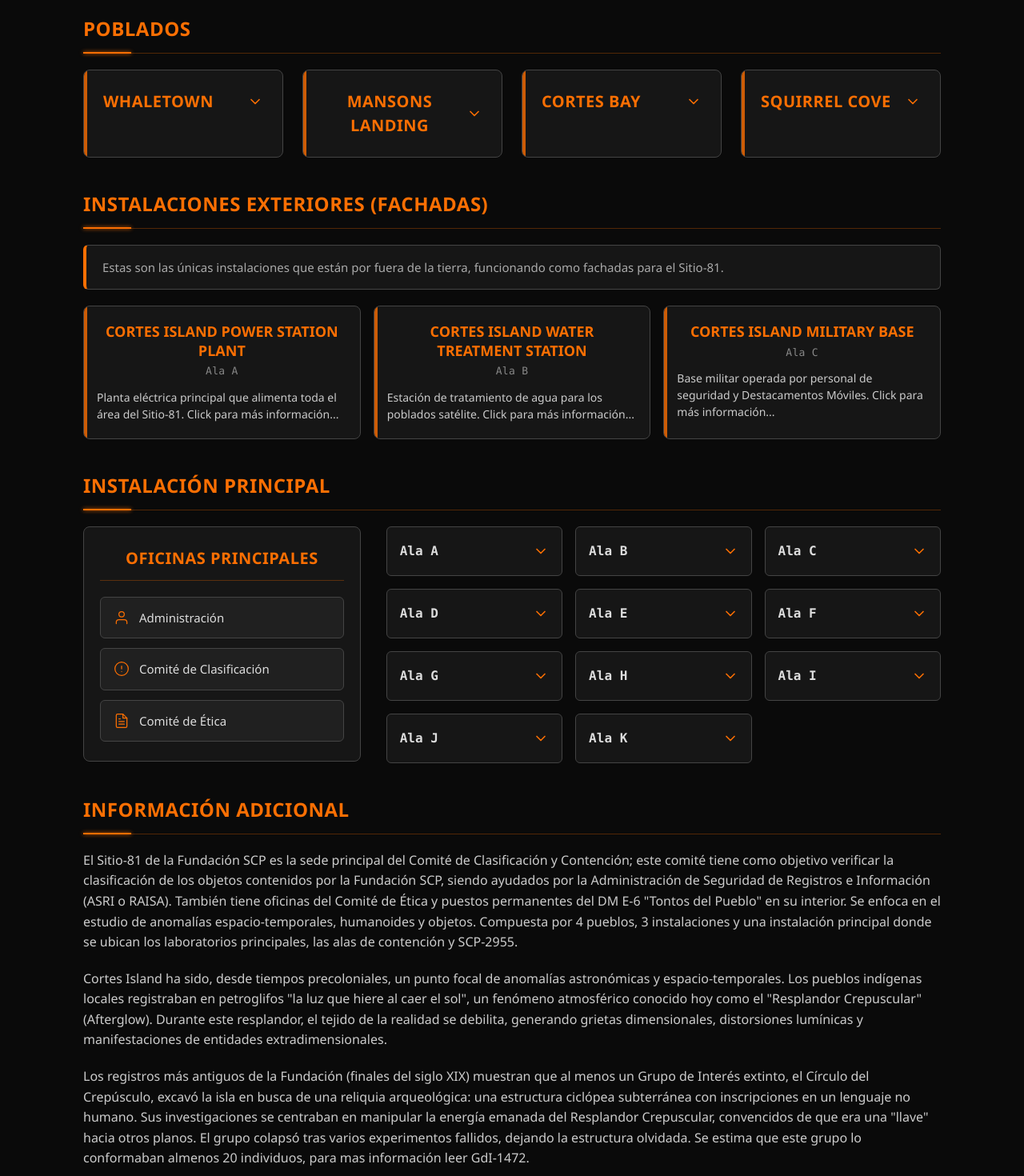
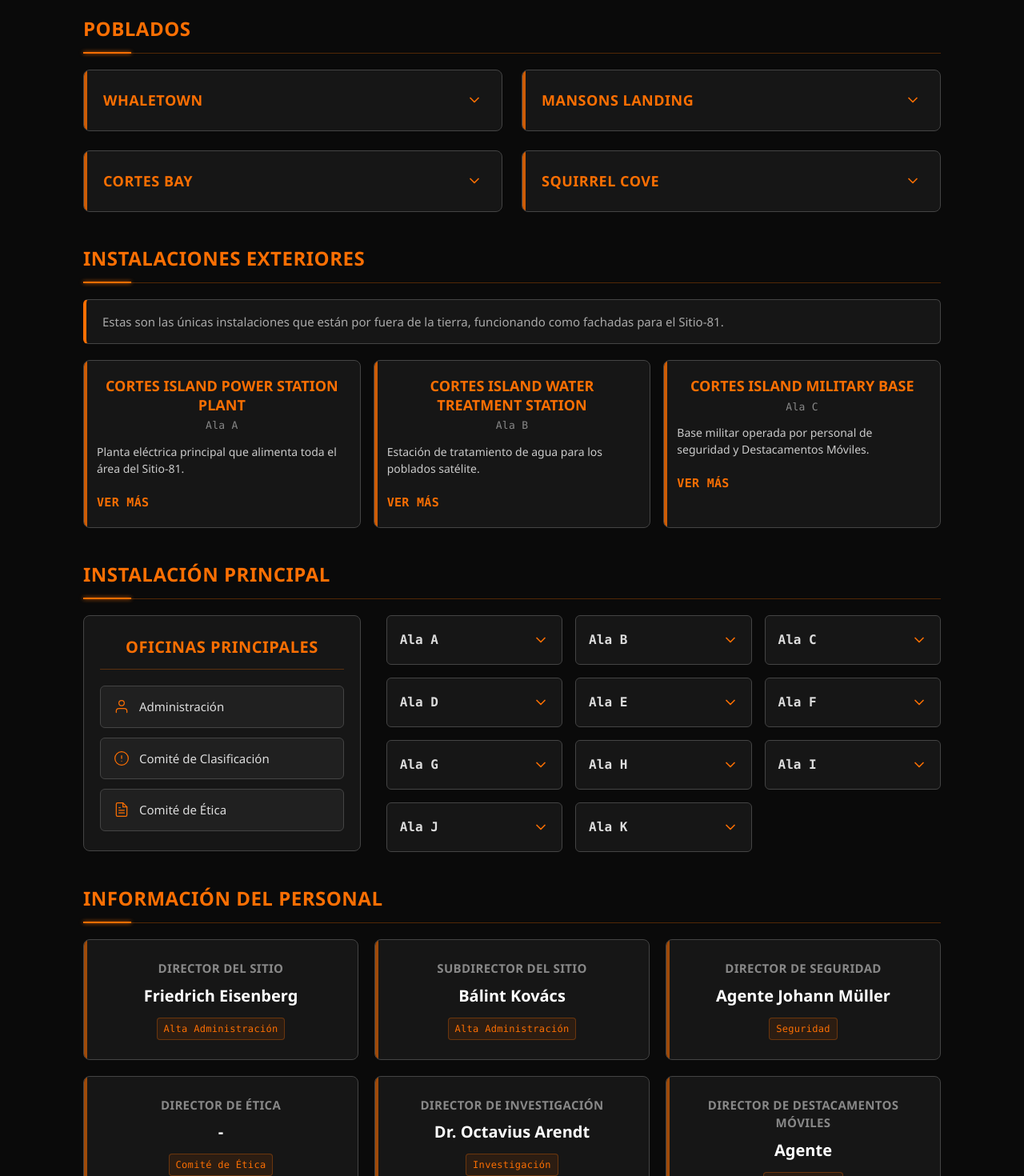
Before and after one commit to emiliano-gandini-outeda/Site-Twilight, a Vue app in the folder frontend/: page /information in a window 1280 px wide. Shown: the part 1330-2800 px from the top of the page at 80% size. Built offline with nearby package versions, Linux system fonts and the light colour scheme; no server answers.

Commit message:
Update Information.vue

```diff
--- a/frontend/src/views/Information.vue
+++ b/frontend/src/views/Information.vue
@@ -58,11 +58,11 @@
           </div>
         </div>
 
-        <!-- Información General (MODIFICADA) -->
+        <!-- Información General -->
         <div class="section-block">
           <h3 class="section-title">INFORMACIÓN GENERAL</h3>
           <div class="general-info">
-            <!-- Texto de información - Ahora con el mismo estilo que la imagen -->
+            <!-- Texto de información -->
             <div class="info-text-container">
               <div class="scp-data-grid">
                 <div class="data-item">
@@ -96,11 +96,10 @@
               </div>
             </div>
 
-            <!-- Imagen rectangular modificada -->
+            <!-- Imagen -->
             <div class="info-image-container">
               <div class="image-container">
                 <div class="cortes-island-map">
-                  <!-- Imagen rectangular sin overlay -->
                   <img
                     src="/Cortes-Island-Map.jpg"
                     alt="Parte estructural de SCP-2955"
@@ -115,15 +114,15 @@
           </div>
         </div>
 
-        <!-- Poblados -->
+        <!-- Poblados - AHORA CON GRID 2x2 -->
         <div class="section-block">
           <h3 class="section-title">POBLADOS</h3>
-          <div class="poblados-grid">
+          <div class="poblados-grid grid-2x2">
             <div
               class="poblado-card"
               :class="{ 'expanded': expandedPoblado === 'whaletown' || (hoveredPoblado === 'whaletown' && !isMobile) }"
               @mouseenter="hoverPoblado('whaletown')"
-              @mouseleave="unhoverPoblado('whaletown')"
+              @mouseleave="unhoverPoblado()"
               @click="togglePoblado('whaletown')"
             >
               <div class="poblado-header">
@@ -143,7 +142,7 @@
               class="poblado-card"
               :class="{ 'expanded': expandedPoblado === 'mansons' || (hoveredPoblado === 'mansons' && !isMobile) }"
               @mouseenter="hoverPoblado('mansons')"
-              @mouseleave="unhoverPoblado('mansons')"
+              @mouseleave="unhoverPoblado()"
               @click="togglePoblado('mansons')"
             >
               <div class="poblado-header">
@@ -163,7 +162,7 @@
               class="poblado-card"
               :class="{ 'expanded': expandedPoblado === 'cortes' || (hoveredPoblado === 'cortes' && !isMobile) }"
               @mouseenter="hoverPoblado('cortes')"
-              @mouseleave="unhoverPoblado('cortes')"
+              @mouseleave="unhoverPoblado()"
               @click="togglePoblado('cortes')"
             >
               <div class="poblado-header">
@@ -183,7 +182,7 @@
               class="poblado-card"
               :class="{ 'expanded': expandedPoblado === 'squirrel' || (hoveredPoblado === 'squirrel' && !isMobile) }"
               @mouseenter="hoverPoblado('squirrel')"
-              @mouseleave="unhoverPoblado('squirrel')"
+              @mouseleave="unhoverPoblado()"
               @click="togglePoblado('squirrel')"
             >
               <div class="poblado-header">
@@ -201,9 +200,9 @@
           </div>
         </div>
 
-        <!-- Instalaciones - Únicas instalaciones exteriores -->
+        <!-- Instalaciones Exteriores -->
         <div class="section-block">
-          <h3 class="section-title">INSTALACIONES EXTERIORES (FACHADAS)</h3>
+          <h3 class="section-title">INSTALACIONES EXTERIORES</h3>
           <p class="installations-note">Estas son las únicas instalaciones que están por fuera de la tierra, funcionando como fachadas para el Sitio-81.</p>
 
           <div class="facilities-grid">
@@ -212,7 +211,7 @@
                 <h4 class="facility-title">CORTES ISLAND POWER STATION PLANT</h4>
                 <div class="facility-wing">Ala A</div>
               </div>
-              <p class="facility-text">Planta eléctrica principal que alimenta toda el área del Sitio-81. Click para más información...</p>
+              <p class="facility-text">Planta eléctrica principal que alimenta toda el área del Sitio-81. <br><br><span class="data-label">Ver más</span></p>
             </div>
 
             <div class="facility-card" @click="openModal('water')">
@@ -220,7 +219,7 @@
                 <h4 class="facility-title">CORTES ISLAND WATER TREATMENT STATION</h4>
                 <div class="facility-wing">Ala B</div>
               </div>
-              <p class="facility-text">Estación de tratamiento de agua para los poblados satélite. Click para más información...</p>
+              <p class="facility-text">Estación de tratamiento de agua para los poblados satélite. <br><br><span class="data-label">Ver más</span></p>
             </div>
 
             <div class="facility-card" @click="openModal('military')">
@@ -228,7 +227,7 @@
                 <h4 class="facility-title">CORTES ISLAND MILITARY BASE</h4>
                 <div class="facility-wing">Ala C</div>
               </div>
-              <p class="facility-text">Base militar operada por personal de seguridad y Destacamentos Móviles. Click para más información...</p>
+              <p class="facility-text">Base militar operada por personal de seguridad y Destacamentos Móviles. <br><br><span class="data-label">Ver más</span></p>
             </div>
           </div>
         </div>
@@ -358,6 +357,90 @@
           </div>
         </div>
 
+        <!-- NUEVA SECCIÓN: Información del Personal -->
+        <div class="section-block">
+          <h3 class="section-title">INFORMACIÓN DEL PERSONAL</h3>
+          <div class="personnel-info">
+            <!-- Directores -->
+            <div class="directors-grid">
+              <div class="director-card">
+                <h4 class="director-title">Director del Sitio</h4>
+                <p class="director-name">Friedrich Eisenberg</p>
+                <div class="director-badge">Alta Administración</div>
+              </div>
+
+              <div class="director-card">
+                <h4 class="director-title">Subdirector del Sitio</h4>
+                <p class="director-name">Bálint Kovács</p>
+                <div class="director-badge">Alta Administración</div>
+              </div>
+
+              <div class="director-card">
+                <h4 class="director-title">Director de Seguridad</h4>
+                <p class="director-name">Agente Johann Müller</p>
+                <div class="director-badge">Seguridad</div>
+              </div>
+
+              <div class="director-card">
+                <h4 class="director-title">Director de Ética</h4>
+                <p class="director-name">-</p>
+                <div class="director-badge">Comité de Ética</div>
+              </div>
+
+              <div class="director-card">
+                <h4 class="director-title">Director de Investigación</h4>
+                <p class="director-name">Dr. Octavius Arendt</p>
+                <div class="director-badge">Investigación</div>
+              </div>
+
+              <div class="director-card">
+                <h4 class="director-title">Director de Destacamentos Móviles</h4>
+                <p class="director-name">Agente</p>
+                <div class="director-badge">Operaciones</div>
+              </div>
+            </div>
+
+            <!-- Personal de Sitio -->
+            <div class="staff-section">
+              <h4 class="staff-title">Personal de Sitio</h4>
+              <div class="staff-grid">
+                <div class="staff-item">
+                  <span class="staff-label">Jefes de Departamento:</span>
+                  <span class="staff-value">8</span>
+                </div>
+                <div class="staff-item">
+                  <span class="staff-label">Doctores:</span>
+                  <span class="staff-value">65</span>
+                </div>
+                <div class="staff-item">
+                  <span class="staff-label">Investigadores:</span>
+                  <span class="staff-value">127</span>
+                </div>
+                <div class="staff-item">
+                  <span class="staff-label">Personal Administrativo:</span>
+                  <span class="staff-value">32</span>
+                </div>
+                <div class="staff-item">
+                  <span class="staff-label">Personal de Mantenimiento y Limpieza:</span>
+                  <span class="staff-value">56</span>
+                </div>
+                <div class="staff-item classified">
+                  <span class="staff-label">Personal de Seguridad:</span>
+                  <span class="staff-value">████</span>
+                </div>
+                <div class="staff-item">
+                  <span class="staff-label">Clase-D:</span>
+                  <span class="staff-value">541</span>
+                </div>
+                <div class="staff-item">
+                  <span class="staff-label">Otro Personal:</span>
+                  <span class="staff-value">19</span>
+                </div>
+              </div>
+            </div>
+          </div>
+        </div>
+
         <!-- Información Adicional -->
         <div class="section-block">
           <h3 class="section-title">INFORMACIÓN ADICIONAL</h3>
@@ -425,7 +508,7 @@
         </div>
       </div>
 
-      <!-- Contenido OFF ROL (sin cambios) -->
+      <!-- Contenido OFF ROL -->
       <div v-else class="off-role-content">
         <div class="off-role-container">
           <div class="off-role-icon">
@@ -469,28 +552,17 @@ const isMobile = ref(false)
 
 const wings = ref([
   { id: 1, name: 'Ala A', fullName: 'Sector Administrativo-Científico', subterranean: false, function: 'Gestión y análisis científico', capacity: '120 agentes' },
-
   { id: 2, name: 'Ala B', fullName: 'Sector de Dirección y Servicios', subterranean: true, function: 'Dirección, ética y salud', capacity: '150 agentes' },
-
   { id: 3, name: 'Ala C', fullName: 'Sector de Alojamiento', subterranean: false, function: 'Residencia del Personal', capacity: '█████ agentes' },
-
   { id: 4, name: 'Ala D', fullName: 'Sector de Servicios Generales', subterranean: true, function: 'Servicios y tránsito interno', capacity: '320 agentes' },
-
   { id: 5, name: 'Ala E', fullName: 'Sector de █████████████', subterranean: false, function: 'Operaciones clasificadas', capacity: '█████ agentes' },
-
   { id: 6, name: 'Ala F', fullName: 'Sector de Seguridad', subterranean: true, function: 'Respuesta y control táctico', capacity: '████ agentes' },
-
   { id: 7, name: 'Ala G', fullName: 'Sector de Detención Clase-D', subterranean: false, function: 'Confinamiento personal Clase-D', capacity: '170 agentes' },
-
   { id: 8, name: 'Ala H', fullName: 'Sector de Contención Clase-Safe', subterranean: true, function: 'Contención', capacity: '250 agentes' },
-
   { id: 9, name: 'Ala I', fullName: 'Sector de Contención Clase-Euclid', subterranean: true, function: 'Contención', capacity: '███ agentes' },
-
   { id: 10, name: 'Ala J', fullName: 'Sector de Contención Clase-Keter', subterranean: true, function: 'Contención', capacity: '████ agentes' },
-
   { id: 11, name: 'Ala K', fullName: '█████ ██ SCP-████', subterranean: true, function: '██████ ██ █████-████', capacity: '████ agentes' }
 ])
-
 
 const checkMobile = () => {
   isMobile.value = window.innerWidth < 768
@@ -509,6 +581,7 @@ const setActiveRole = (role) => {
   activeRole.value = role
   expandedWing.value = null
   expandedPoblado.value = null
+  hoveredPoblado.value = null
   activeModal.value = null
 }
 
@@ -517,9 +590,7 @@ const toggleWing = (wingId) => {
 }
 
 const togglePoblado = (pobladoId) => {
-  if (isMobile.value) {
-    expandedPoblado.value = expandedPoblado.value === pobladoId ? null : pobladoId
-  }
+  expandedPoblado.value = expandedPoblado.value === pobladoId ? null : pobladoId
 }
 
 const hoverPoblado = (pobladoId) => {
@@ -924,6 +995,7 @@ const closeModal = () => {
   flex: 1;
   padding-left: 0;
 }
+
 /* Estilos para la imagen */
 .cortes-island-map {
   width: 100%;
@@ -964,11 +1036,10 @@ const closeModal = () => {
   flex: 1;
 }
 
-/* Poblados - Nuevo diseño */
-.poblados-grid {
-  width: 100%;
-  display: flex;
-  flex-direction: column;
+/* Poblados - GRID 2x2 */
+.poblados-grid.grid-2x2 {
+  display: grid;
+  grid-template-columns: 1fr;
   gap: 16px;
 }
 
@@ -984,6 +1055,7 @@ const closeModal = () => {
   min-height: 60px;
 }
 
+/* IMPORTANTE: Solo la tarjeta hovereada cambia de altura */
 .poblado-card:hover {
   background: rgba(40, 40, 40, 0.7);
   border-color: #555;
@@ -1041,7 +1113,7 @@ const closeModal = () => {
 }
 
 .poblado-card.expanded .poblado-content {
-  max-height: 200px;
+  max-height: 500px;
   margin-top: 16px;
   opacity: 1;
 }
@@ -1054,6 +1126,141 @@ const closeModal = () => {
   text-align: left;
 }
 
+/* Nueva sección: Información del Personal */
+.personnel-info {
+  width: 100%;
+  display: flex;
+  flex-direction: column;
+  gap: 32px;
+}
+
+.directors-grid {
+  width: 100%;
+  display: grid;
+  grid-template-columns: repeat(2, 1fr);
+  gap: 16px;
+}
+
+.director-card {
+  background: rgba(25, 25, 25, 0.8);
+  border: 1px solid #444;
+  border-radius: 8px;
+  padding: 20px;
+  position: relative;
+  overflow: hidden;
+  transition: all 0.3s ease;
+}
+
+.director-card:hover {
+  transform: translateY(-2px);
+  border-color: #fc6f03;
+  box-shadow: 0 4px 12px rgba(252, 111, 3, 0.1);
+}
+
+.director-card::before {
+  content: '';
+  position: absolute;
+  top: 0;
+  left: 0;
+  width: 4px;
+  height: 100%;
+  background: #fc6f03;
+  opacity: 0.6;
+}
+
+.director-title {
+  font-size: 14px;
+  font-weight: 600;
+  color: #888;
+  text-transform: uppercase;
+  letter-spacing: 0.3px;
+  margin: 0 0 8px 0;
+}
+
+.director-name {
+  font-size: 18px;
+  font-weight: 700;
+  color: #fff;
+  margin: 0 0 12px 0;
+  min-height: 24px;
+}
+
+.director-badge {
+  display: inline-block;
+  font-size: 12px;
+  color: #fc6f03;
+  background: rgba(252, 111, 3, 0.1);
+  padding: 4px 8px;
+  border-radius: 4px;
+  border: 1px solid rgba(252, 111, 3, 0.3);
+  font-family: 'Consolas', monospace;
+  letter-spacing: 0.3px;
+}
+
+.staff-section {
+  background: rgba(25, 25, 25, 0.8);
+  border: 1px solid #444;
+  border-radius: 8px;
+  padding: 24px;
+  width: 100%;
+}
+
+.staff-title {
+  font-size: 18px;
+  font-weight: 700;
+  color: #fc6f03;
+  text-transform: uppercase;
+  letter-spacing: 0.5px;
+  margin: 0 0 20px 0;
+  padding-bottom: 12px;
+  border-bottom: 1px solid rgba(252, 111, 3, 0.3);
+}
+
+.staff-grid {
+  display: grid;
+  grid-template-columns: repeat(2, 1fr);
+  gap: 16px;
+}
+
+.staff-item {
+  display: flex;
+  justify-content: space-between;
+  align-items: center;
+  padding: 12px;
+  background: rgba(40, 40, 40, 0.6);
+  border: 1px solid #444;
+  border-radius: 6px;
+  transition: all 0.3s ease;
+}
+
+.staff-item:hover {
+  background: rgba(50, 50, 50, 0.7);
+  border-color: #555;
+}
+
+.staff-item.classified {
+  background: rgba(50, 30, 30, 0.6);
+  border-color: #aa2222;
+}
+
+.staff-item.classified:hover {
+  background: rgba(60, 40, 40, 0.7);
+}
+
+.staff-label {
+  font-size: 14px;
+  color: #ccc;
+  font-weight: 500;
+}
+
+.staff-value {
+  font-size: 16px;
+  font-weight: 700;
+  color: #fff;
+  font-family: 'Consolas', monospace;
+}
+
+/* Para móvil */
 @media (max-width: 767px) {
   .data-item {
     flex-direction: column;
@@ -1063,25 +1270,79 @@ const closeModal = () => {
   .data-label {
     min-width: 100%;
     width: 100%;
-    text-align: left; /* En móvil, alinear a la izquierda */
+    text-align: left;
     padding-right: 0;
   }
 
   .data-value {
     padding-left: 0;
   }
-}
-
-/* Ajustes para tablet */
+
+  .directors-grid {
+    grid-template-columns: 1fr;
+  }
+
+  .staff-grid {
+    grid-template-columns: 1fr;
+  }
+}
+
+/* Para desktop - GRID 2x2 */
 @media (min-width: 768px) {
+  .poblados-grid.grid-2x2 {
+    grid-template-columns: repeat(2, 1fr);
+    gap: 20px;
+  }
+
+  .poblado-card {
+    min-height: 60px;
+    padding: 20px;
+  }
+
+  .poblado-content {
+    display: block !important;
+    max-height: 0;
+    opacity: 0;
+  }
+
+  /* Solo para desktop: hover effect */
+  .poblado-card:hover .poblado-content {
+    max-height: 200px;
+    margin-top: 16px;
+    opacity: 1;
+  }
+
+  /* Ajustes para tablet */
   .data-label {
     min-width: 180px;
     width: 180px;
   }
-}
-
-/* Ajustes para desktop */
+
+  .directors-grid {
+    grid-template-columns: repeat(3, 1fr);
+  }
+}
+
+/* Para desktop - GRID 2x2 mantiene 2 columnas */
 @media (min-width: 1024px) {
+  .poblados-grid.grid-2x2 {
+    grid-template-columns: repeat(2, 1fr);
+    gap: 24px;
+  }
+
+  .poblado-card {
+    min-height: 60px;
+    padding: 24px;
+  }
+
+  .poblado-title {
+    font-size: 18px;
+  }
+
+  .poblado-text {
+    font-size: 15px;
+  }
+
   .data-label {
     min-width: 200px;
     width: 200px;
@@ -1091,31 +1352,61 @@ const closeModal = () => {
   .data-value {
     font-size: 16px;
   }
-}
-
-/* Para desktop - hover effect */
-@media (min-width: 768px) {
+
+  .directors-grid {
+    grid-template-columns: repeat(3, 1fr);
+    gap: 20px;
+  }
+
+  .director-card {
+    padding: 24px;
+  }
+
+  .director-title {
+    font-size: 15px;
+  }
+
+  .director-name {
+    font-size: 20px;
+  }
+
+  .staff-grid {
+    grid-template-columns: repeat(4, 1fr);
+    gap: 20px;
+  }
+
+  .staff-item {
+    padding: 16px;
+  }
+
+  .staff-label {
+    font-size: 15px;
+  }
+
+  .staff-value {
+    font-size: 18px;
+  }
+}
+
+/* Para pantallas grandes - GRID 2x2 mantiene 2 columnas */
+@media (min-width: 1400px) {
+  .poblados-grid.grid-2x2 {
+    grid-template-columns: repeat(2, 1fr);
+    gap: 32px;
+  }
+
   .poblado-card {
-    min-height: 70px;
-  }
-
-  .poblado-content {
-    display: block !important;
-    max-height: 0;
-    opacity: 0;
-  }
-
-  .poblado-card:hover .poblado-content {
-    max-height: 200px;
-    margin-top: 16px;
-    opacity: 1;
-  }
-
-  .poblado-card:hover {
-    background: rgba(40, 40, 40, 0.8);
-    border-color: #fc6f03;
-  }
-
+    min-height: 60px;
+    padding: 28px;
+  }
+
+  .poblado-title {
+    font-size: 20px;
+  }
+
+  .poblado-text {
+    font-size: 16px;
+  }
 }
 
 /* Nota de instalaciones */
@@ -1661,26 +1952,6 @@ const closeModal = () => {
     font-size: 14px;
   }
 
-  /* Poblados en grid para tablet */
-  .poblados-grid {
-    display: grid;
-    grid-template-columns: repeat(2, 1fr);
-    gap: 20px;
-  }
-
-  .poblado-card {
-    padding: 20px;
-    min-height: 80px;
-  }
-
-  .poblado-title {
-    font-size: 18px;
-  }
-
-  .poblado-text {
-    font-size: 15px;
-  }
-
   /* Instalaciones */
   .facilities-grid {
     flex-direction: row;
@@ -1780,40 +2051,12 @@ const closeModal = () => {
     padding: 28px;
   }
 
-  .data-label {
-    min-width: 180px;
-    font-size: 15px;
-  }
-
-  .data-value {
-    font-size: 16px;
-  }
-
   .image-overlay-text {
     padding: 16px 24px;
   }
 
   .overlay-caption {
     font-size: 15px;
-  }
-
-  /* Poblados para desktop */
-  .poblados-grid {
-    grid-template-columns: repeat(4, 1fr);
-    gap: 24px;
-  }
-
-  .poblado-card {
-    padding: 24px;
-    min-height: 90px;
-  }
-
-  .poblado-title {
-    font-size: 20px;
-  }
-
-  .poblado-text {
-    font-size: 16px;
   }
 
   /* Instalaciones */
@@ -1908,11 +2151,6 @@ const closeModal = () => {
     padding: 32px;
   }
 
-  /* Poblados */
-  .poblados-grid {
-    gap: 32px;
-  }
-
   /* Instalaciones */
   .facilities-grid {
     gap: 32px;
```
